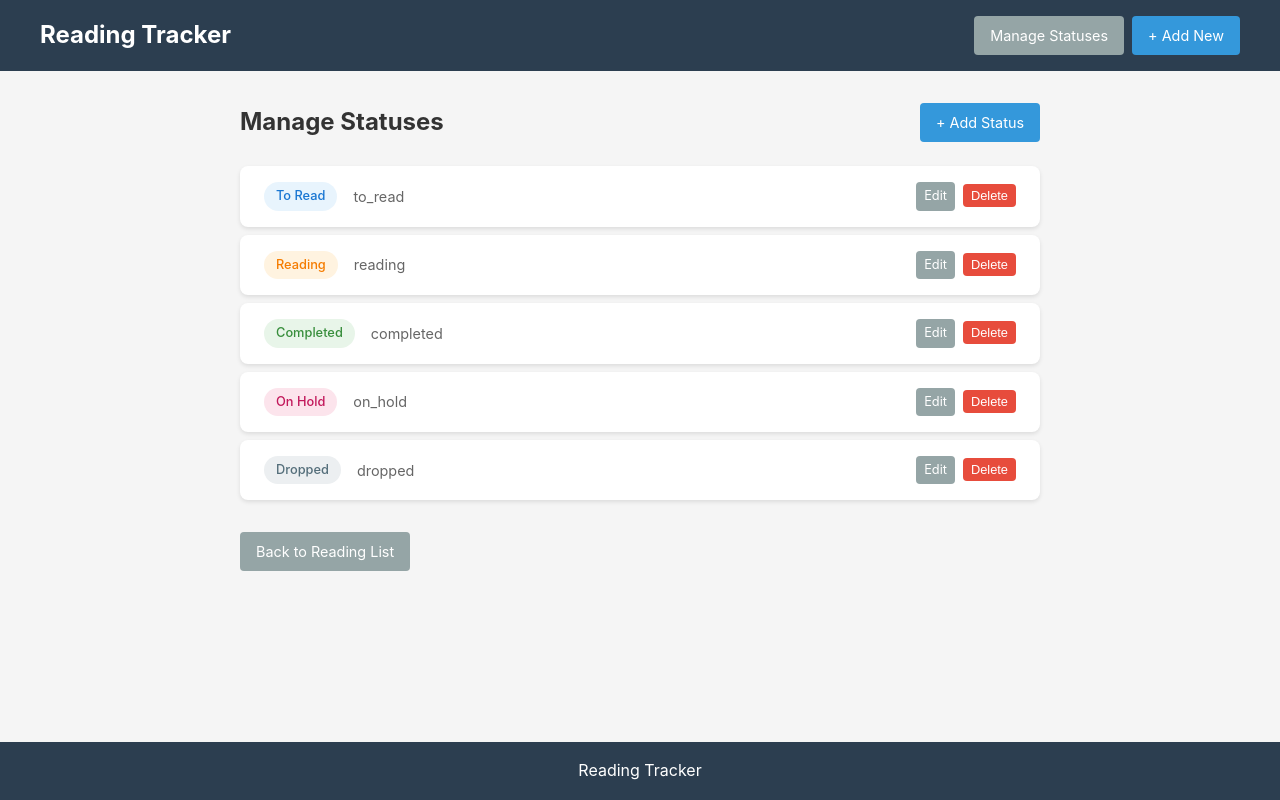
After one commit to cicektakanmerve-art/reading-tracker, a Flask app: page /statuses in a window 1280 px wide. The commit adds this page. Run offline with Flask 3, Linux system fonts and the light colour scheme.

Commit message:
Add dynamic status management
- Add Status model with name, display_name, color, and position fields
- Add routes to create, edit, and delete statuses
- Update ReadingMaterial to reference Status via foreign key
- Add status management UI with color picker
- Pre-populate default statuses on first run

Co-Authored-By: Claude Opus 4.5 <noreply@anthropic.com>

```diff
--- a/app.py
+++ b/app.py
@@ -1,5 +1,5 @@
 from flask import Flask, render_template, request, redirect, url_for, flash
-from models import db, ReadingMaterial, Tag
+from models import db, ReadingMaterial, Tag, Status
 
 app = Flask(__name__)
 app.config['SECRET_KEY'] = 'dev-secret-key'
@@ -8,8 +8,23 @@ app.config['SQLALCHEMY_TRACK_MODIFICATIONS'] = False
 
 db.init_app(app)
 
+def init_default_statuses():
+    """Create default statuses if none exist."""
+    if Status.query.count() == 0:
+        defaults = [
+            ('to_read', 'To Read', 'blue', 1),
+            ('reading', 'Reading', 'orange', 2),
+            ('completed', 'Completed', 'green', 3),
+            ('on_hold', 'On Hold', 'pink', 4),
+            ('dropped', 'Dropped', 'gray', 5),
+        ]
+        for name, display, color, pos in defaults:
+            db.session.add(Status(name=name, display_name=display, color=color, position=pos))
+        db.session.commit()
+
 with app.app_context():
     db.create_all()
+    init_default_statuses()
 
 
 @app.route('/')
@@ -20,34 +35,38 @@ def index():
     query = ReadingMaterial.query
 
     if status_filter:
-        query = query.filter(ReadingMaterial.status == status_filter)
+        query = query.filter(ReadingMaterial.status_id == int(status_filter))
 
     if tag_filter:
         query = query.join(ReadingMaterial.tags).filter(Tag.name == tag_filter)
 
     items = query.order_by(ReadingMaterial.updated_at.desc()).all()
     tags = Tag.query.order_by(Tag.name).all()
+    statuses = Status.query.order_by(Status.position).all()
 
     return render_template('index.html',
                          items=items,
                          tags=tags,
-                         status_choices=ReadingMaterial.STATUS_CHOICES,
+                         statuses=statuses,
                          current_status=status_filter,
                          current_tag=tag_filter)
 
 
 @app.route('/add', methods=['GET', 'POST'])
 def add():
+    statuses = Status.query.order_by(Status.position).all()
+
     if request.method == 'POST':
         title = request.form.get('title', '').strip()
         if not title:
             flash('Title is required', 'error')
             return redirect(url_for('add'))
 
+        status_id = request.form.get('status_id')
         item = ReadingMaterial(
             title=title,
             link=request.form.get('link', '').strip() or None,
-            status=request.form.get('status', 'to_read'),
+            status_id=int(status_id) if status_id else None,
             chapter_current=int(request.form.get('chapter_current', 0) or 0),
             chapter_total=int(request.form.get('chapter_total') or 0) or None,
             notes=request.form.get('notes', '').strip() or None
@@ -72,12 +91,13 @@ def add():
 
     return render_template('form.html',
                          item=None,
-                         status_choices=ReadingMaterial.STATUS_CHOICES)
+                         statuses=statuses)
 
 
 @app.route('/edit/<int:id>', methods=['GET', 'POST'])
 def edit(id):
     item = ReadingMaterial.query.get_or_404(id)
+    statuses = Status.query.order_by(Status.position).all()
 
     if request.method == 'POST':
         title = request.form.get('title', '').strip()
@@ -85,9 +105,10 @@ def edit(id):
             flash('Title is required', 'error')
             return redirect(url_for('edit', id=id))
 
+        status_id = request.form.get('status_id')
         item.title = title
         item.link = request.form.get('link', '').strip() or None
-        item.status = request.form.get('status', 'to_read')
+        item.status_id = int(status_id) if status_id else None
         item.chapter_current = int(request.form.get('chapter_current', 0) or 0)
         item.chapter_total = int(request.form.get('chapter_total') or 0) or None
         item.notes = request.form.get('notes', '').strip() or None
@@ -111,7 +132,7 @@ def edit(id):
 
     return render_template('form.html',
                          item=item,
-                         status_choices=ReadingMaterial.STATUS_CHOICES)
+                         statuses=statuses)
 
 
 @app.route('/view/<int:id>')
@@ -140,5 +161,73 @@ def update_progress(id):
     return redirect(url_for('index'))
 
 
+# Status management routes
+@app.route('/statuses')
+def statuses():
+    all_statuses = Status.query.order_by(Status.position).all()
+    return render_template('statuses.html', statuses=all_statuses)
+
+
+@app.route('/statuses/add', methods=['GET', 'POST'])
+def add_status():
+    if request.method == 'POST':
+        name = request.form.get('name', '').strip().lower().replace(' ', '_')
+        display_name = request.form.get('display_name', '').strip()
+        color = request.form.get('color', 'gray')
+
+        if not name or not display_name:
+            flash('Name and display name are required', 'error')
+            return redirect(url_for('add_status'))
+
+        if Status.query.filter_by(name=name).first():
+            flash('A status with this name already exists', 'error')
+            return redirect(url_for('add_status'))
+
+        max_pos = db.session.query(db.func.max(Status.position)).scalar() or 0
+        status = Status(name=name, display_name=display_name, color=color, position=max_pos + 1)
+        db.session.add(status)
+        db.session.commit()
+        flash('Status added successfully', 'success')
+        return redirect(url_for('statuses'))
+
+    return render_template('status_form.html', status=None)
+
+
+@app.route('/statuses/edit/<int:id>', methods=['GET', 'POST'])
+def edit_status(id):
+    status = Status.query.get_or_404(id)
+
+    if request.method == 'POST':
+        display_name = request.form.get('display_name', '').strip()
+        color = request.form.get('color', 'gray')
+
+        if not display_name:
+            flash('Display name is required', 'error')
+            return redirect(url_for('edit_status', id=id))
+
+        status.display_name = display_name
+        status.color = color
+        db.session.commit()
+        flash('Status updated successfully', 'success')
+        return redirect(url_for('statuses'))
+
+    return render_template('status_form.html', status=status)
+
+
+@app.route('/statuses/delete/<int:id>', methods=['POST'])
+def delete_status(id):
+    status = Status.query.get_or_404(id)
+
+    # Check if any reading materials use this status
+    if status.reading_materials.count() > 0:
+        flash('Cannot delete status that is in use', 'error')
+        return redirect(url_for('statuses'))
+
+    db.session.delete(status)
+    db.session.commit()
+    flash('Status deleted', 'success')
+    return redirect(url_for('statuses'))
+
+
 if __name__ == '__main__':
     app.run(debug=True)
--- a/static/style.css
+++ b/static/style.css
@@ -32,6 +32,11 @@ nav {
     text-decoration: none;
     font-size: 1.5rem;
     font-weight: bold;
+}
+
+.nav-links {
+    display: flex;
+    gap: 0.5rem;
 }
 
 main {
@@ -176,29 +181,44 @@ footer {
     white-space: nowrap;
 }
 
-.status-to_read {
+.status-blue {
     background: #e8f4fd;
     color: #1976d2;
 }
 
-.status-reading {
+.status-orange {
     background: #fff3e0;
     color: #f57c00;
 }
 
-.status-completed {
+.status-green {
     background: #e8f5e9;
     color: #388e3c;
 }
 
-.status-on_hold {
+.status-pink {
     background: #fce4ec;
     color: #c2185b;
 }
 
-.status-dropped {
+.status-gray {
     background: #eceff1;
     color: #546e7a;
+}
+
+.status-purple {
+    background: #f3e5f5;
+    color: #7b1fa2;
+}
+
+.status-red {
+    background: #ffebee;
+    color: #c62828;
+}
+
+.status-yellow {
+    background: #fffde7;
+    color: #f9a825;
 }
 
 /* Progress */
@@ -386,6 +406,64 @@ footer {
     border-top: 1px solid #eee;
 }
 
+/* Status management */
+.statuses-container {
+    max-width: 800px;
+    margin: 0 auto;
+}
+
+.statuses-header {
+    display: flex;
+    justify-content: space-between;
+    align-items: center;
+    margin-bottom: 1.5rem;
+}
+
+.statuses-list {
+    display: grid;
+    gap: 0.5rem;
+}
+
+.status-card {
+    background: white;
+    border-radius: 8px;
+    padding: 1rem 1.5rem;
+    box-shadow: 0 2px 4px rgba(0,0,0,0.1);
+    display: flex;
+    justify-content: space-between;
+    align-items: center;
+}
+
+.status-info {
+    display: flex;
+    align-items: center;
+    gap: 1rem;
+}
+
+.status-name {
+    color: #666;
+    font-size: 0.9rem;
+}
+
+.status-actions {
+    display: flex;
+    gap: 0.5rem;
+}
+
+.back-link {
+    margin-top: 2rem;
+}
+
+.color-preview {
+    margin-top: 0.5rem;
+}
+
+.form-group small {
+    display: block;
+    color: #666;
+    margin-top: 0.25rem;
+}
+
 /* Responsive */
 @media (max-width: 600px) {
     main {
@@ -403,4 +481,15 @@ footer {
     .view-header {
         flex-direction: column;
     }
+
+    .nav-links {
+        flex-direction: column;
+        gap: 0.25rem;
+    }
+
+    .status-card {
+        flex-direction: column;
+        gap: 1rem;
+        align-items: flex-start;
+    }
 }
--- a/templates/base.html
+++ b/templates/base.html
@@ -10,7 +10,10 @@
     <header>
         <nav>
             <a href="{{ url_for('index') }}" class="logo">Reading Tracker</a>
-            <a href="{{ url_for('add') }}" class="btn btn-primary">+ Add New</a>
+            <div class="nav-links">
+                <a href="{{ url_for('statuses') }}" class="btn btn-secondary">Manage Statuses</a>
+                <a href="{{ url_for('add') }}" class="btn btn-primary">+ Add New</a>
+            </div>
         </nav>
     </header>
 
--- a/templates/index.html
+++ b/templates/index.html
@@ -5,8 +5,8 @@
     <form method="get" action="{{ url_for('index') }}">
         <select name="status" onchange="this.form.submit()">
             <option value="">All Statuses</option>
-            {% for value, label in status_choices %}
-                <option value="{{ value }}" {% if current_status == value %}selected{% endif %}>{{ label }}</option>
+            {% for status in statuses %}
+                <option value="{{ status.id }}" {% if current_status == status.id|string %}selected{% endif %}>{{ status.display_name }}</option>
             {% endfor %}
         </select>
 
@@ -31,7 +31,7 @@
             <h3>
                 <a href="{{ url_for('view', id=item.id) }}">{{ item.title }}</a>
             </h3>
-            <span class="status-badge status-{{ item.status }}">{{ item.status_display }}</span>
+            <span class="status-badge status-{{ item.status_color }}">{{ item.status_display }}</span>
         </div>
 
         {% if item.link %}
--- /dev/null
+++ b/templates/statuses.html
@@ -0,0 +1,40 @@
+{% extends "base.html" %}
+
+{% block title %}Manage Statuses - Reading Tracker{% endblock %}
+
+{% block content %}
+<div class="statuses-container">
+    <div class="statuses-header">
+        <h2>Manage Statuses</h2>
+        <a href="{{ url_for('add_status') }}" class="btn btn-primary">+ Add Status</a>
+    </div>
+
+    {% if statuses %}
+    <div class="statuses-list">
+        {% for status in statuses %}
+        <div class="status-card">
+            <div class="status-info">
+                <span class="status-badge status-{{ status.color }}">{{ status.display_name }}</span>
+                <span class="status-name">{{ status.name }}</span>
+            </div>
+            <div class="status-actions">
+                <a href="{{ url_for('edit_status', id=status.id) }}" class="btn btn-secondary btn-small">Edit</a>
+                <form method="post" action="{{ url_for('delete_status', id=status.id) }}" class="delete-form" onsubmit="return confirm('Delete this status?');">
+                    <button type="submit" class="btn btn-danger btn-small">Delete</button>
+                </form>
+            </div>
+        </div>
+        {% endfor %}
+    </div>
+    {% else %}
+    <div class="empty-state">
+        <p>No statuses defined.</p>
+        <a href="{{ url_for('add_status') }}" class="btn btn-primary">Add Your First Status</a>
+    </div>
+    {% endif %}
+
+    <div class="back-link">
+        <a href="{{ url_for('index') }}" class="btn btn-secondary">Back to Reading List</a>
+    </div>
+</div>
+{% endblock %}
--- a/templates/view.html
+++ b/templates/view.html
@@ -6,7 +6,7 @@
 <div class="view-container">
     <div class="view-header">
         <h2>{{ item.title }}</h2>
-        <span class="status-badge status-{{ item.status }}">{{ item.status_display }}</span>
+        <span class="status-badge status-{{ item.status_color }}">{{ item.status_display }}</span>
     </div>
 
     {% if item.link %}
```
Also changed, not shown: models.py (+19 -10 lines), templates/form.html (+5 -4 lines), templates/status_form.html (added, +49 -0 lines).
